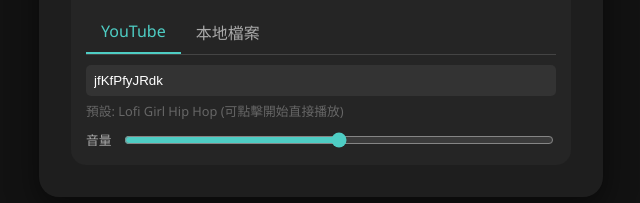
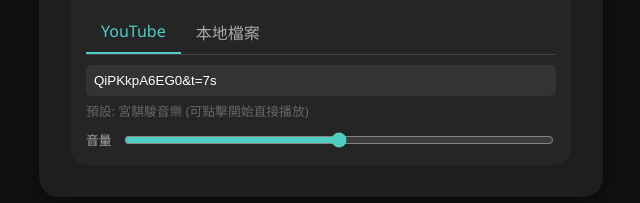
Before and after one commit to aron326/focusflow, a plain HTML site: page index.html in a window 1280 px wide. Shown: the part 535-738 px from the top of the page, 319-959 px from the left. Drawn offline with Linux system fonts and the light colour scheme.

Commit message:
Update index.html

```diff
--- a/index.html
+++ b/index.html
@@ -184,9 +184,9 @@
         </div>
 
         <div id="youtubeInput" class="input-group">
-            <input type="text" id="ytUrl" placeholder="貼上 YouTube 連結或 Video ID" value="jfKfPfyJRdk">
+            <input type="text" id="ytUrl" placeholder="貼上 YouTube 連結或 Video ID" value="QiPKkpA6EG0&t=7s">
             <div style="font-size: 0.8rem; color: #666; margin-top: 5px;">
-                預設: Lofi Girl Hip Hop (可點擊開始直接播放)
+                預設: 宮騏駿音樂 (可點擊開始直接播放)
             </div>
         </div>
 
@@ -358,7 +358,7 @@
         player = new YT.Player('player', {
             height: '0',
             width: '0',
-            videoId: 'jfKfPfyJRdk', // 預設 Lofi Girl
+            videoId: 'QiPKkpA6EG0&t=7s', // 預設 宮騏駿
             playerVars: {
                 'playsinline': 1,
                 'loop': 1, // 循環播放
```
